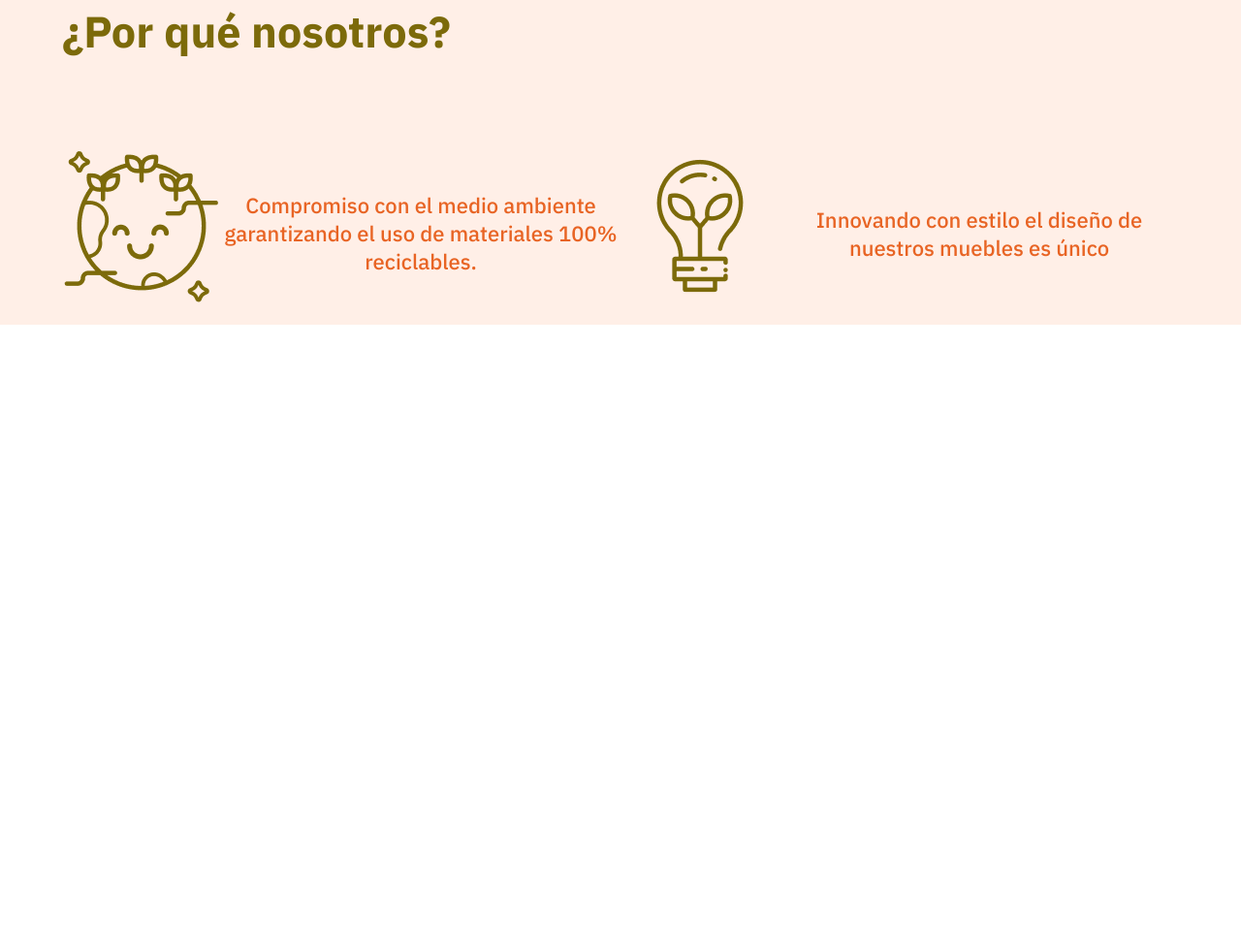
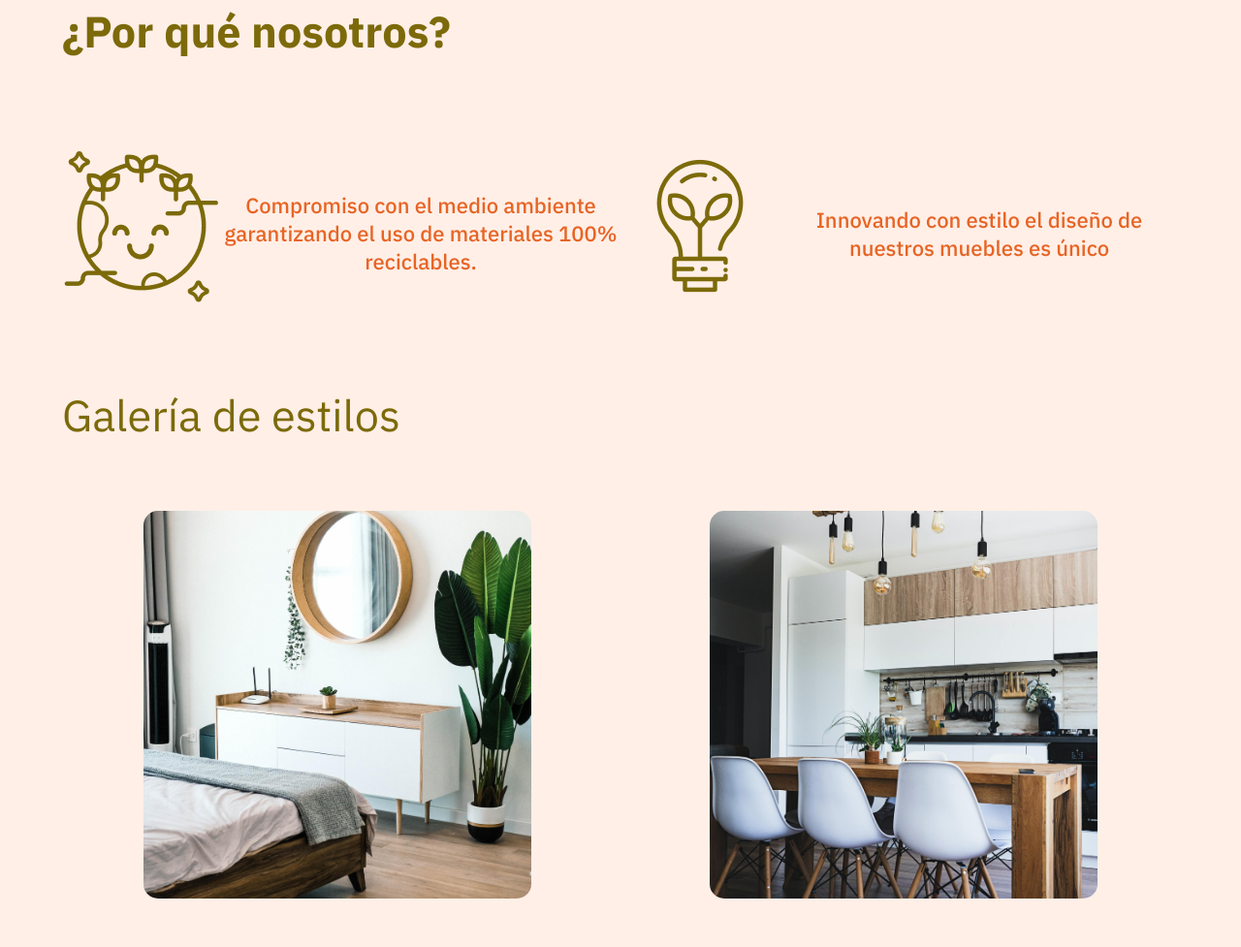
Before and after one commit to lupeMorales/eco-store, a plain HTML site: page index.html in a window 1280 px wide. Shown: the part 3469-4446 px from the top of the page at 97% size. Before the commit the page ends 3804 px from the top, so only its background shows below. Drawn offline with Linux system fonts and the light colour scheme.

Commit message:
add gallery section

```diff
--- a/index.html
+++ b/index.html
@@ -555,6 +555,17 @@
           </article>
         </div>
       </section>
+      <section class="gallery">
+        <h2>Galería de estilos</h2>
+
+        <div class="gallery__container">
+          <figure>
+            <img src="./assets/img/gallery-1.jpg" alt="" />
+          </figure>
+          <figure><img src="./assets/img/gallery-2.jpg" alt="" /></figure>
+          <figure><img src="./assets/img/gallery-3.jpg" alt="" /></figure>
+        </div>
+      </section>
       <!--     <section class="location">
         <h2>Encuentranos en</h2>
         <img src="./assets/img/map.png" alt="" />
--- a/styles/scss/layout/about.scss
+++ b/styles/scss/layout/about.scss
@@ -8,7 +8,7 @@
     justify-content: center;
     align-items: center;
     padding-top: 70px;
-    @media (width < 426px) {
+    @media (width < 726px) {
       flex-direction: column;
     }
   }
--- /dev/null
+++ b/styles/scss/layout/gallery.scss
@@ -0,0 +1,38 @@
+@import "../core/variables.scss";
+
+.gallery {
+  width: 100%;
+  height: auto;
+  padding: 5%;
+  background-color: $primary-color;
+
+  h2 {
+    font-size: 4.5rem;
+    font-weight: 400;
+    color: $primary-text-color;
+  }
+
+  &__container {
+    width: auto;
+    display: flex;
+    justify-content: space-between;
+    align-items: center;
+    flex-wrap: wrap;
+    column-gap: 15px;
+    row-gap: 50px;
+    margin-top: 70px;
+
+    figure {
+      width: 100%;
+      max-width: 400px;
+      margin: 0 auto;
+      flex-shrink: 3;
+    }
+    img {
+      width: 100%;
+      aspect-ratio: 1 / 1;
+      border-radius: 15px;
+      object-fit: cover;
+    }
+  }
+}
--- a/styles/scss/mixins/mixins.scss
+++ b/styles/scss/mixins/mixins.scss
@@ -17,7 +17,7 @@
   width: 50%;
   padding: 20px 0;
 
-  @media (width < 426px) {
+  @media (width < 726px) {
     flex-direction: column;
     width: 90%;
   }
--- a/styles/style.scss
+++ b/styles/style.scss
@@ -5,4 +5,5 @@
 @import "./scss/layout/hero.scss";
 @import "./scss/layout/products.scss";
 @import "./scss/layout/about.scss";
+@import "./scss/layout/gallery.scss";
 @import "./scss/layout/location.scss";
```
Also changed, not shown: styles/style.css, 1 other file.
